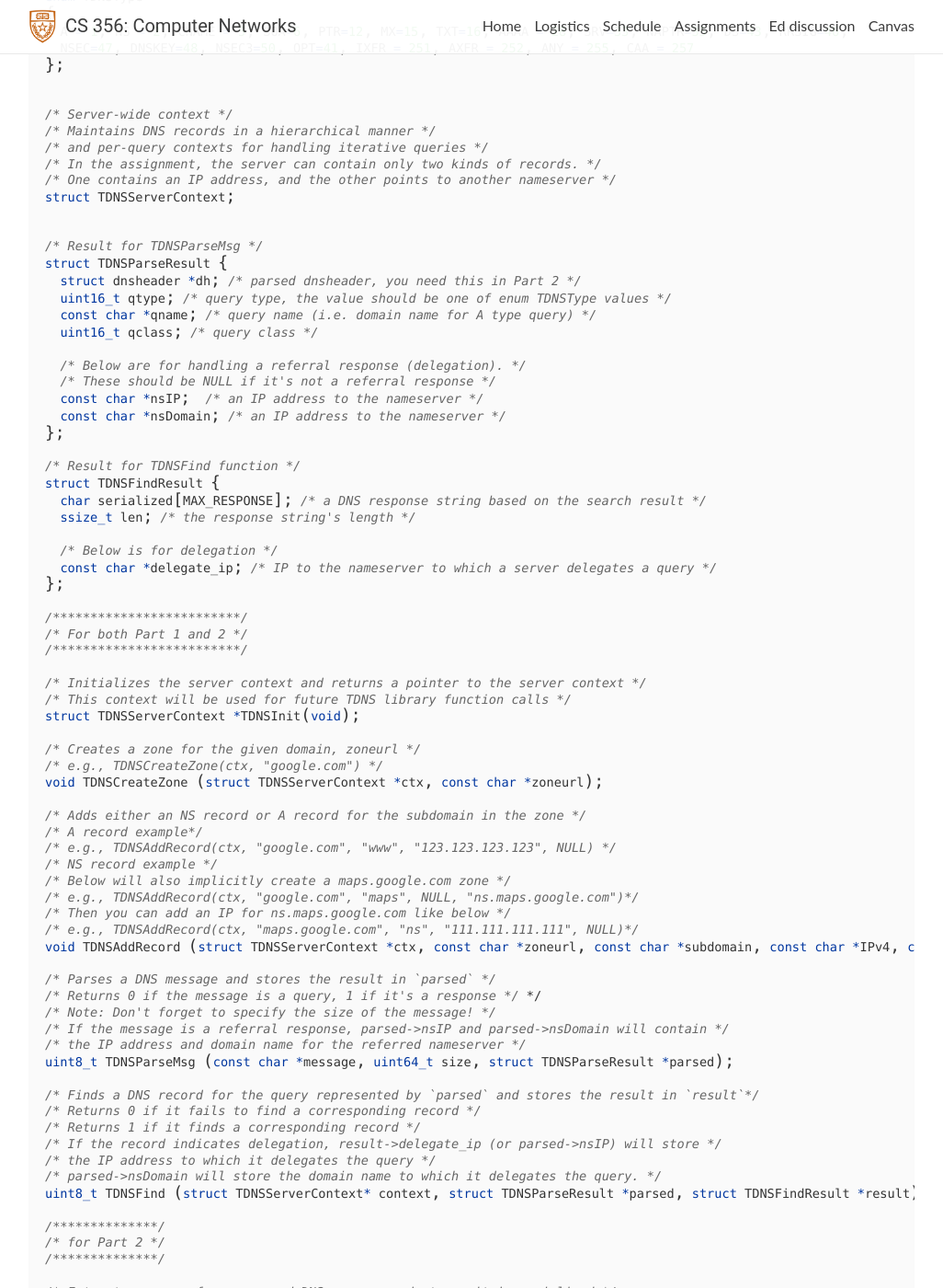
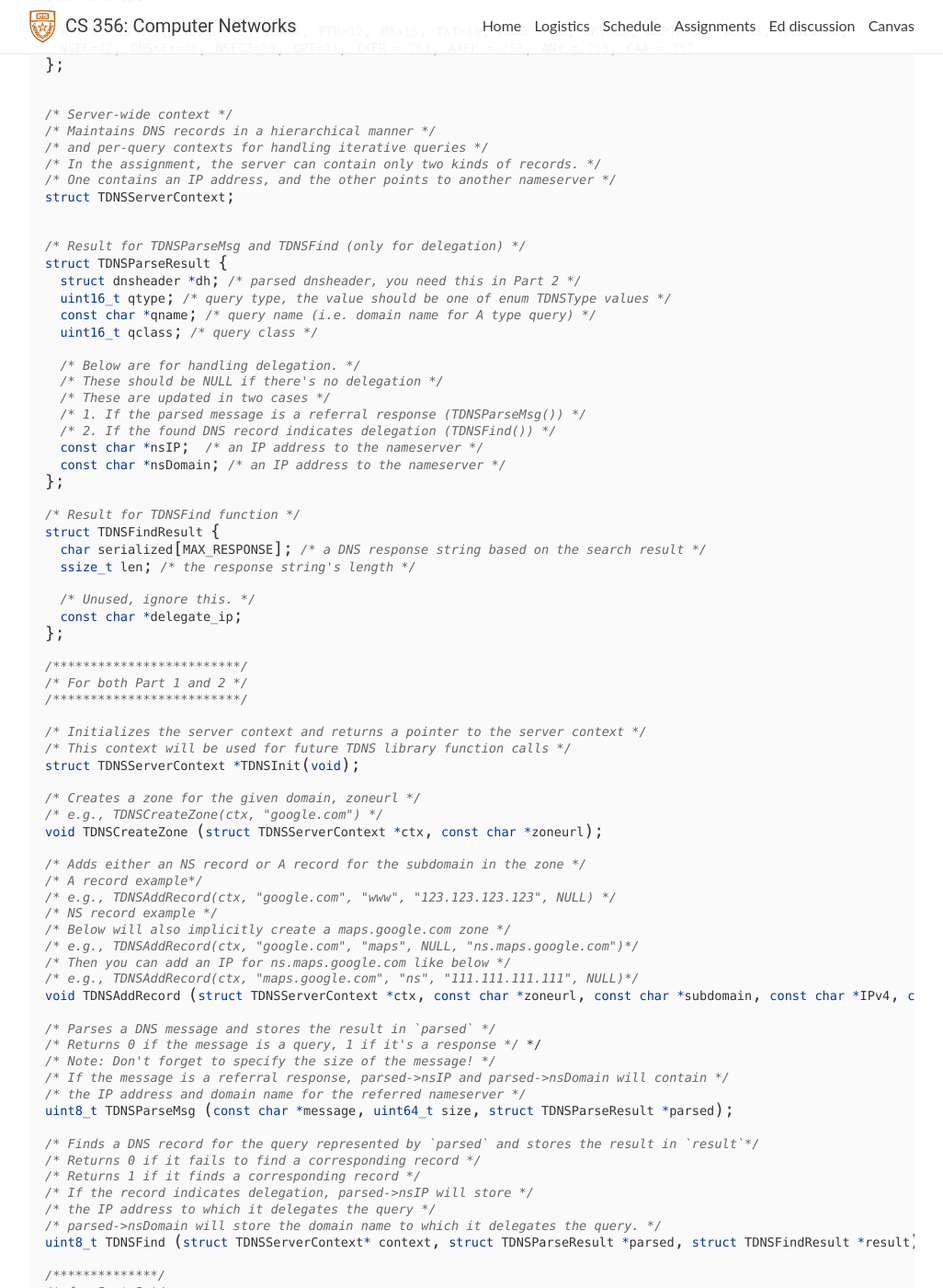
Before and after one commit to utcs356/sp25, a Jekyll site: the page built from _pages/5_dns.md, in a window 1280 px wide and 1400 px high, scrolled down 4966 px. Shown: the whole window at 92% size, without its empty margins (127-1153 px from the left). Built offline with Jekyll 4.4.1, drawn with Linux system fonts in a browser that asks for light colours; nearby versions of some CDN libraries; comment, search, counter and statistics services are not loaded; some of the changed text lies outside the part shown.

Commit message:
[A5] Update instructions

```diff
--- a/_pages/5_dns.md
+++ b/_pages/5_dns.md
@@ -127,15 +127,18 @@ enum TDNSType
 struct TDNSServerContext;
 
 
-/* Result for TDNSParseMsg */
+/* Result for TDNSParseMsg and TDNSFind (only for delegation) */
 struct TDNSParseResult {
   struct dnsheader *dh; /* parsed dnsheader, you need this in Part 2 */
   uint16_t qtype; /* query type, the value should be one of enum TDNSType values */
   const char *qname; /* query name (i.e. domain name for A type query) */
   uint16_t qclass; /* query class */
 
-  /* Below are for handling a referral response (delegation). */
-  /* These should be NULL if it's not a referral response */
+  /* Below are for handling delegation. */
+  /* These should be NULL if there's no delegation */
+  /* These are updated in two cases */
+  /* 1. If the parsed message is a referral response (TDNSParseMsg()) */
+  /* 2. If the found DNS record indicates delegation (TDNSFind()) */
   const char *nsIP;  /* an IP address to the nameserver */
   const char *nsDomain; /* an IP address to the nameserver */
 };
@@ -145,8 +148,8 @@ struct TDNSFindResult {
   char serialized[MAX_RESPONSE]; /* a DNS response string based on the search result */
   ssize_t len; /* the response string's length */
 
-  /* Below is for delegation */
-  const char *delegate_ip; /* IP to the nameserver to which a server delegates a query */
+  /* Unused, ignore this. */
+  const char *delegate_ip;
 };
 
 /*************************/
@@ -181,7 +184,7 @@ uint8_t TDNSParseMsg (const char *message, uint64_t size, struct TDNSParseResult
 /* Finds a DNS record for the query represented by `parsed` and stores the result in `result`*/
 /* Returns 0 if it fails to find a corresponding record */
 /* Returns 1 if it finds a corresponding record */
-/* If the record indicates delegation, result->delegate_ip (or parsed->nsIP) will store */
+/* If the record indicates delegation, parsed->nsIP will store */
 /* the IP address to which it delegates the query */
 /* parsed->nsDomain will store the domain name to which it delegates the query. */
 uint8_t TDNSFind (struct TDNSServerContext* context, struct TDNSParseResult *parsed, struct TDNSFindResult *result);
```
Also changed, not shown: other parts of _pages/5_dns.md (+1 -1 lines).
